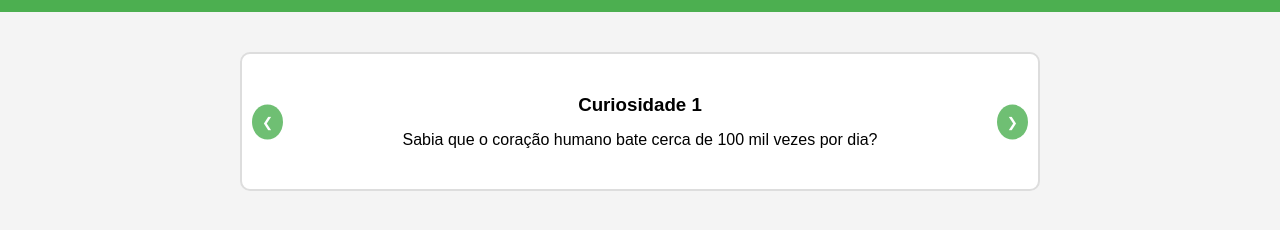
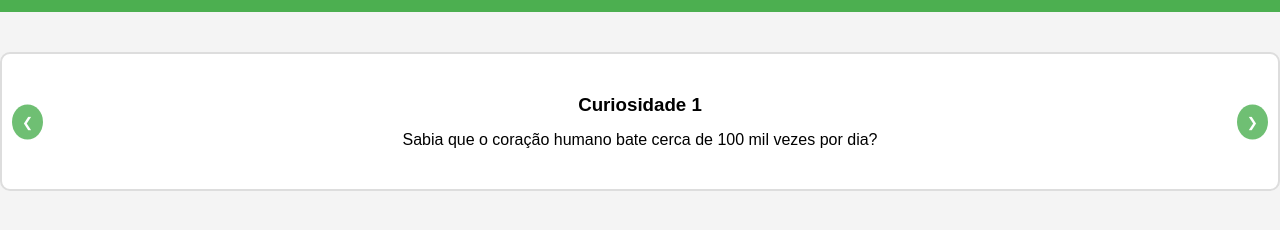
Before and after one commit to Theflashofkills/Topicos_de_Eng, a plain HTML site: page index.html in a window 1280 px wide. Shown: the part 56-286 px from the top of the page. Drawn offline with Linux system fonts and the light colour scheme.

Commit message:
Update styles.css

```diff
--- a/styles.css
+++ b/styles.css
@@ -85,7 +85,7 @@ body {
 /* Carrossel */
 .carousel {
     position: relative;
-    max-width: 800px;
+    max-width: 1700px;
     margin: 40px auto;
     overflow: hidden;
     border: 2px solid #ddd;
```
